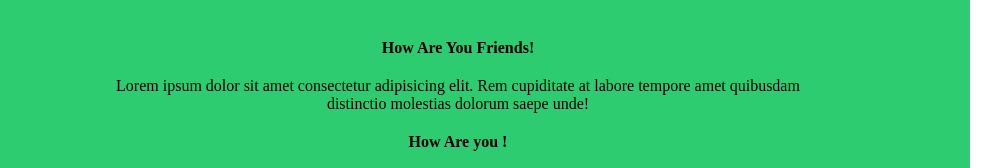
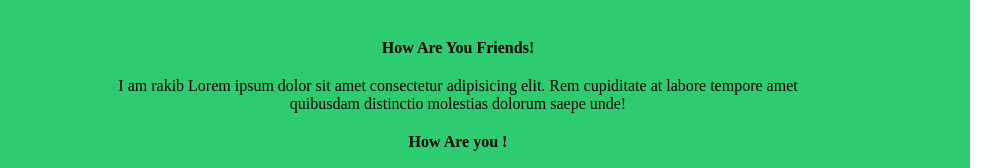
Before and after one commit to Rakibhasan202212/Assignment-8, a plain HTML site: page index.html in a window 1280 px wide. Shown: the part 871-1039 px from the top of the page, 182-1183 px from the left. Drawn offline with Linux system fonts and the light colour scheme.

Commit message:
some modifications

```diff
--- a/index.html
+++ b/index.html
@@ -54,7 +54,7 @@
 
                      <div class="div2">
                        <h4>How Are You Friends!</h4>
-                       <p>Lorem ipsum dolor sit amet consectetur adipisicing elit. Rem cupiditate at labore tempore amet quibusdam distinctio molestias dolorum saepe unde!</p>
+                       <p>I am rakib Lorem ipsum dolor sit amet consectetur adipisicing elit. Rem cupiditate at labore tempore amet quibusdam distinctio molestias dolorum saepe unde!</p>
                      </div>
                   <div class="div3"><h4>How Are you !</h4>
                    <p>Lorem ipsum dolor sit amet consectetur adipisicing elit. Rem cupiditate at labore tempore amet quibusdam distinctio molestias dolorum saepe unde!</p>
```
